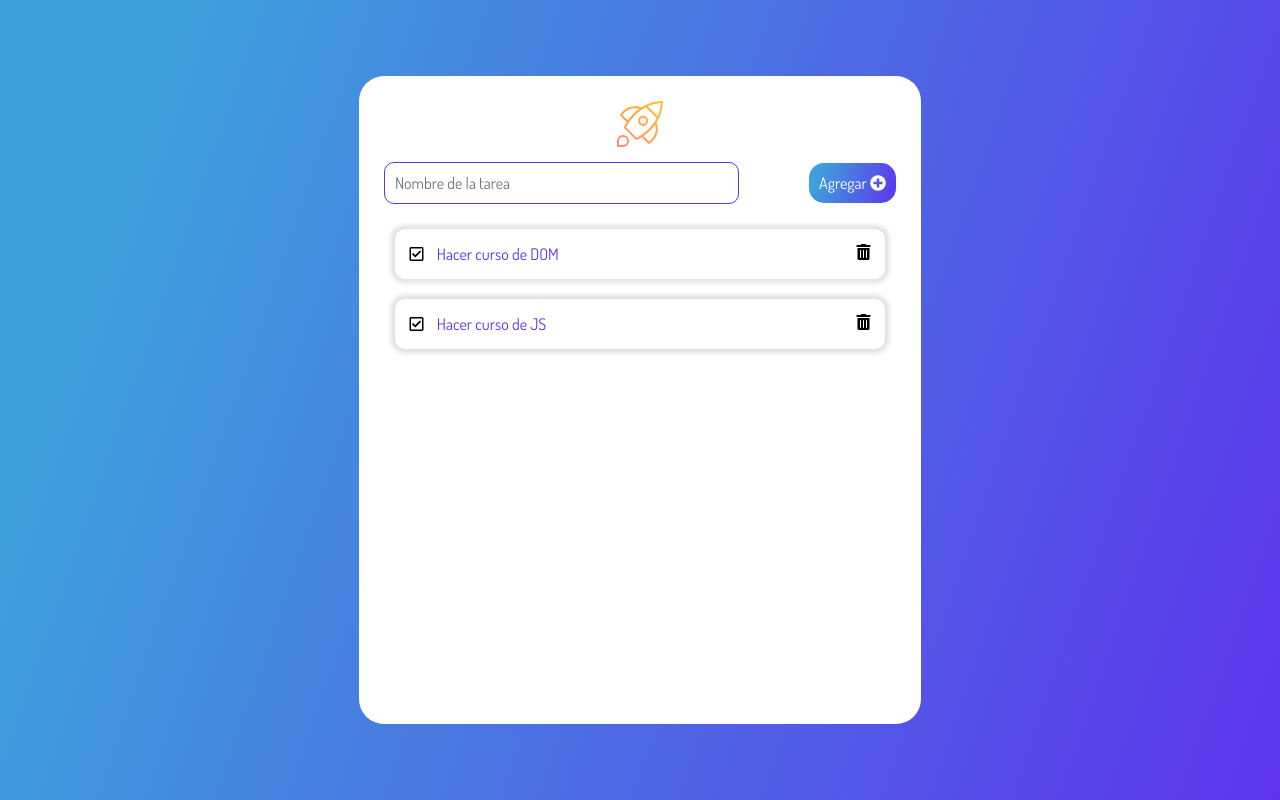
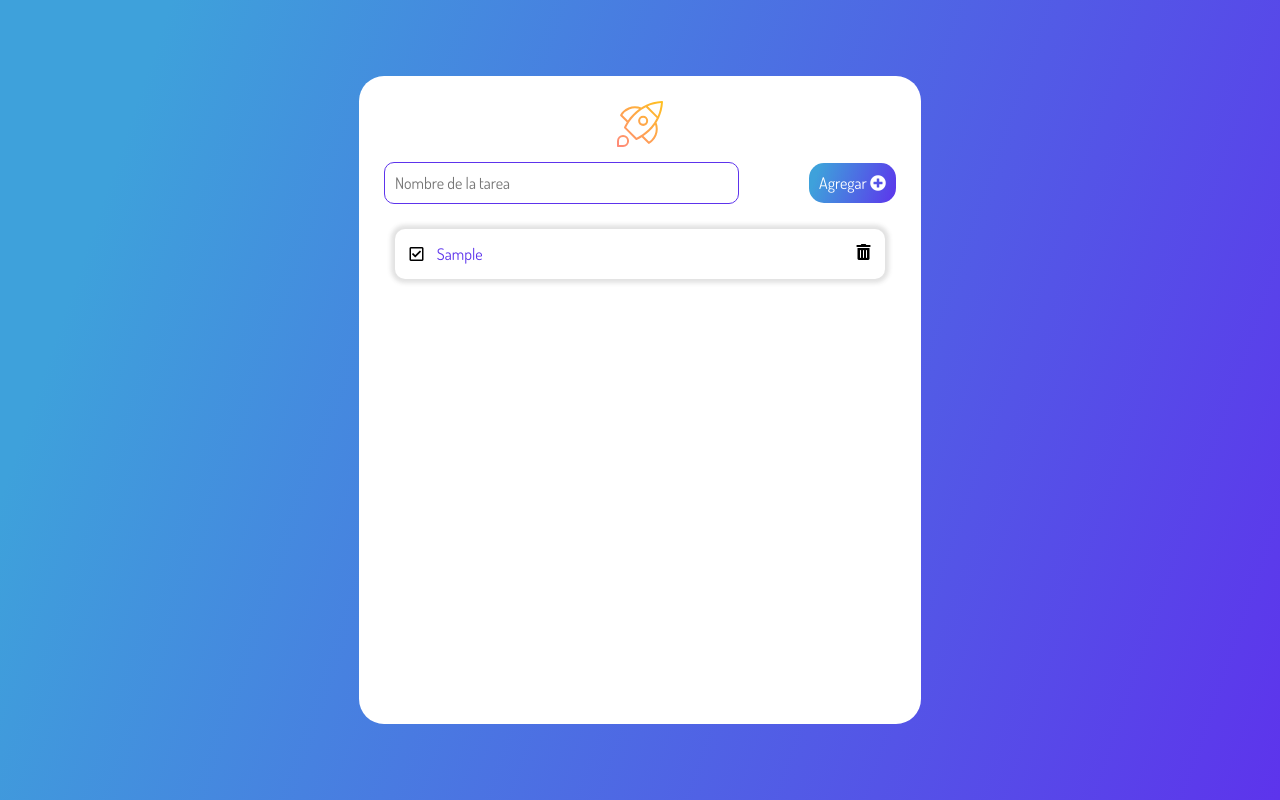
Before and after one commit to AxMar1221/JS-Manipulacioon-DOM, a plain HTML site: page index.html in a window 1280 px wide. Both pictures are taken after typing "Sample" into the empty fields and a click on the button "Agregar". Drawn offline with Linux system fonts and the light colour scheme.

Commit message:
fixed data-task HTML/ const content & taks inneHTML Script

```diff
--- a/index.html
+++ b/index.html
@@ -29,21 +29,17 @@
                 </form>
             </div>
 
-            <ul class="cardsList" data-task>
-                <li class="card">
-                    <div>
-                        <i class="far fa-check-square icon"></i>
-                        <span class="task">Hacer curso de DOM</span>
-                    </div>
-                    <i class="fas fa-trash-alt trashIcon icon"></i>
+            <ul class="cardsList" >
+                <li class="card" data-task>
+
                 </li>
-                <li class="card">
+                <!-- <li class="card">
                     <div>
                         <i class="far fa-check-square icon"></i>
                         <span class="task">Hacer curso de JS</span>
                     </div>
                     <i class="fas fa-trash-alt trashIcon icon"></i>
-                </li>
+                </li> -->
             </ul>
         </div>
     </main>
--- a/script.js
+++ b/script.js
@@ -9,7 +9,15 @@ const createTask = (e) => {
   const input = document.querySelector("[data-form-input]");
   const value = input.value;
   input.value = "";
+  const task = document.querySelector("[data-task]");
+  const content = `<div>
+    <i class="far fa-check-square icon"></i>
+    <span class="task">${value}</span>
+    </div>
+    <i class="fas fa-trash-alt trashIcon icon"></i>`;
+  task.innerHTML = content;
   console.log(value);
+  console.log(content);
 };
 
 console.log(btn);
```
